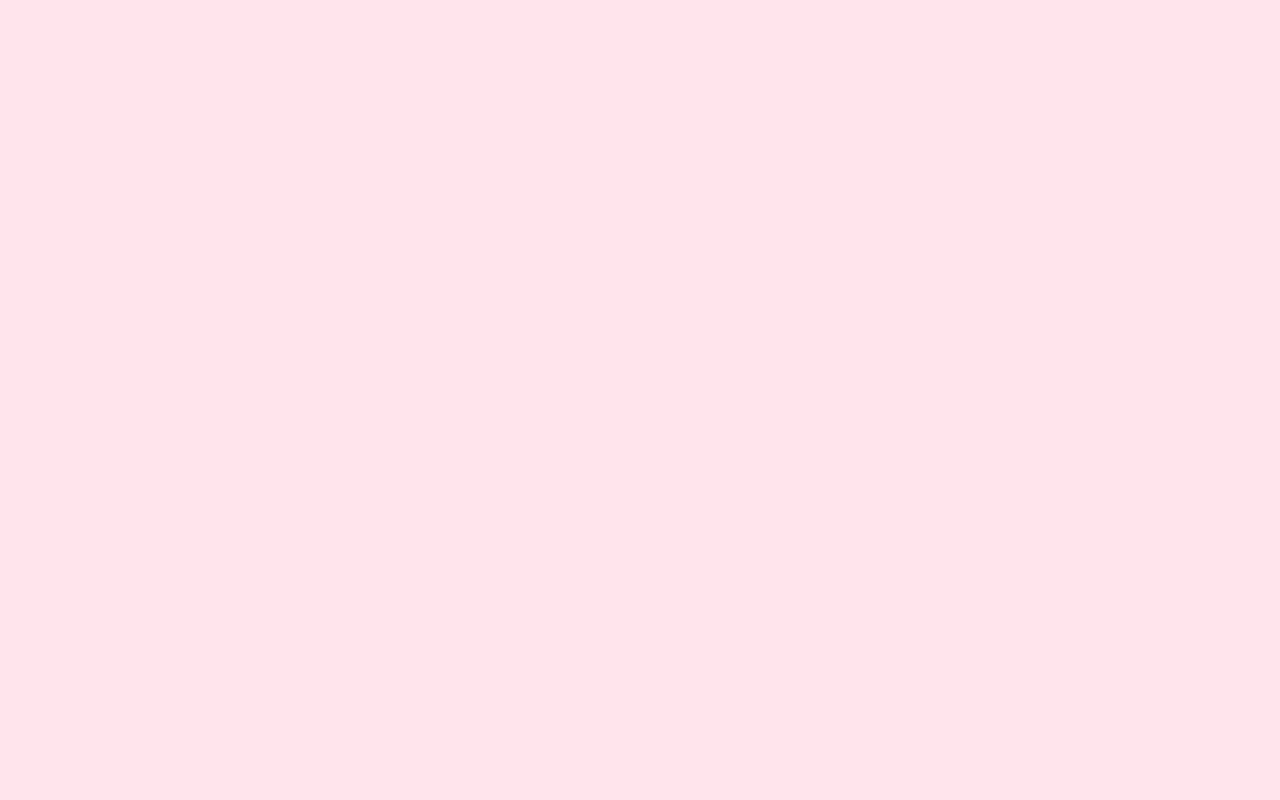
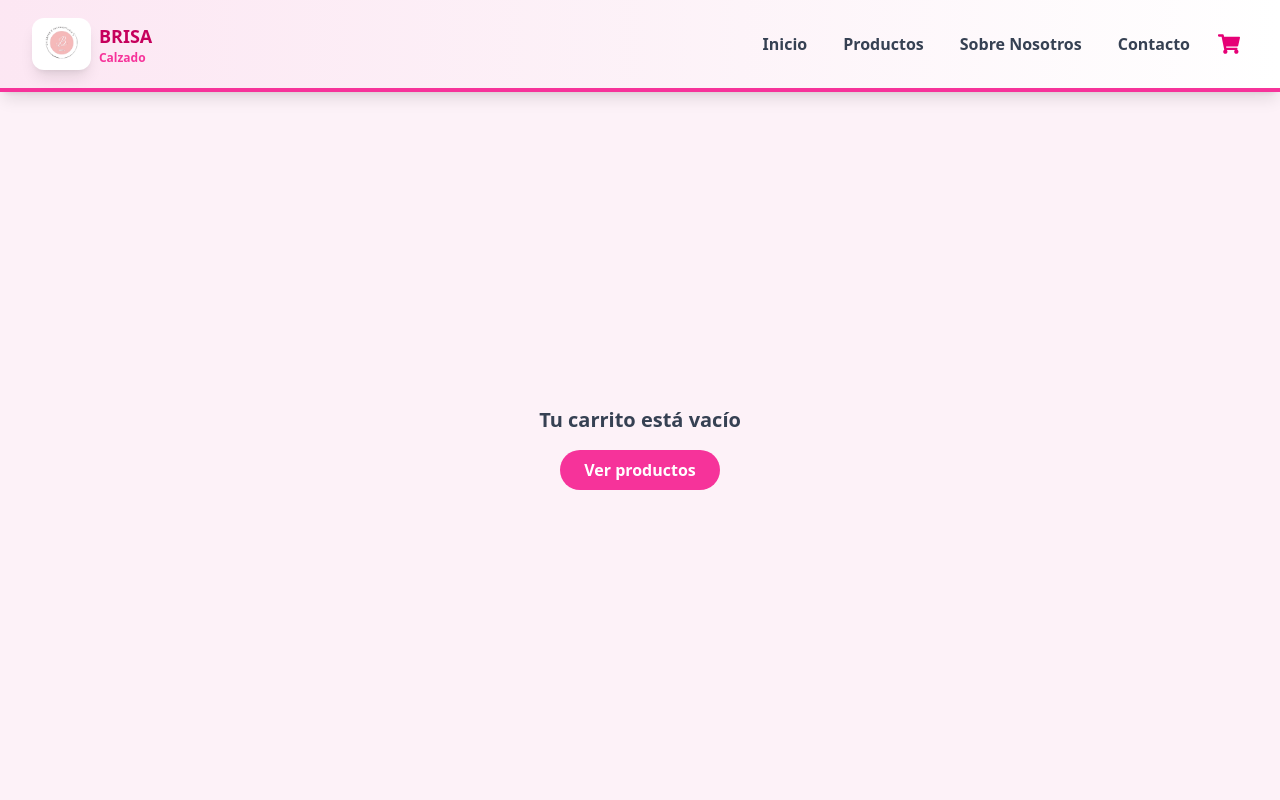
Before and after one commit to SantiagoPerezAgustin/BrisaCalzado, a React (Vite) app in the folder Frontend/: page /cart in a window 1280 px wide. Before the commit this address had no page. Shown: the top 800 px of the page. Built offline with nearby package versions, Linux system fonts and the light colour scheme.

Commit message:
Empiezo a crear un carrito

```diff
--- a/Frontend/src/App.jsx
+++ b/Frontend/src/App.jsx
@@ -1,23 +1,28 @@
 import React from "react";
 import { BrowserRouter, Routes, Route } from "react-router-dom";
+import { CartProvider } from "./context/CartContext";
 import Home from "./page/Home";
 import Proyecto from "./components/Proyecto/Proyecto";
 import "./App.css";
 import "@fortawesome/fontawesome-free/css/all.min.css";
 import SobreNosotrosPage from "./page/SobreNosotrosPage";
 import Products from "./page/Products";
+import Cart from "./page/Cart";
 
 function App() {
   return (
     <BrowserRouter>
+      <CartProvider>
         <div className="flex flex-col min-h-screen bg-pink-lighter">
           <Routes>
             <Route path="/" element={<Home />} />
             <Route path="/proyecto/:id" element={<Proyecto />} />
             <Route path="/sobre-nosotros" element={<SobreNosotrosPage />} />
-          <Route path="/products" element={<Products />} /> {/* nueva ruta */}
+            <Route path="/products" element={<Products />} />
+            <Route path="/cart" element={<Cart />} />
           </Routes>
         </div>
+      </CartProvider>
     </BrowserRouter>
   );
 }
--- a/Frontend/src/components/Navbar/Navbar.jsx
+++ b/Frontend/src/components/Navbar/Navbar.jsx
@@ -1,10 +1,13 @@
 import React, { useState } from "react";
 import { motion } from "framer-motion";
 import { FaShoppingCart, FaHeart, FaSearch, FaBars, FaTimes } from "react-icons/fa";
+import { Link } from "react-router-dom";
+import { useCart } from "../../context/CartContext";
 import LogoBrisa from "../../assets/image_transparente-removebg-preview.png";
 
 function MyNavbar() {
   const [isOpen, setIsOpen] = useState(false);
+  const { totalItems } = useCart();
 
   const navVariants = {
     hidden: { opacity: 0, y: -30 },
@@ -63,7 +66,9 @@ function MyNavbar() {
               className="flex flex-col"
             >
               <span className="font-black text-lg text-pink-700">BRISA</span>
-              <span className="text-xs text-pink-500 font-semibold">Calzado</span>
+              <span className="text-xs text-pink-500 font-semibold">
+                Calzado
+              </span>
             </motion.div>
           </motion.a>
 
@@ -93,6 +98,18 @@ function MyNavbar() {
                 />
               </motion.a>
             ))}
+            <Link
+              to="/cart"
+              className="relative text-gray-700 font-bold p-2 rounded-full hover:bg-pink-100 transition-all"
+              aria-label="Carrito"
+            >
+              <FaShoppingCart size={22} className="text-pink-600" />
+              {totalItems > 0 && (
+                <span className="absolute -top-1 -right-1 bg-pink-500 text-white text-xs font-bold min-w-[18px] h-[18px] rounded-full flex items-center justify-center">
+                  {totalItems > 99 ? "99+" : totalItems}
+                </span>
+              )}
+            </Link>
           </div>
 
           {/* Mobile Menu Button */}
@@ -146,6 +163,18 @@ function MyNavbar() {
                 {link.label}
               </motion.a>
             ))}
+            <Link
+              to="/cart"
+              onClick={() => setIsOpen(false)}
+              className="flex items-center justify-center gap-2 text-gray-700 font-bold px-4 py-3 rounded-lg hover:bg-pink-100"
+            >
+              <FaShoppingCart className="text-pink-600" /> Carrito
+              {totalItems > 0 && (
+                <span className="bg-pink-500 text-white text-xs font-bold px-2 py-0.5 rounded-full">
+                  {totalItems}
+                </span>
+              )}
+            </Link>
             {/* Mobile Icons */}
           </motion.div>
         </motion.div>
--- a/Frontend/src/components/ProductPage/ProductModal.jsx
+++ b/Frontend/src/components/ProductPage/ProductModal.jsx
@@ -1,4 +1,5 @@
 import React from "react";
+import { useCart } from "../../context/CartContext";
 
 const PLACEHOLDER = "/producto-placeholder.jpg";
 
@@ -10,6 +11,13 @@ function getImageSrc(url) {
 
 export default function ProductModal({ product, onClose }) {
   if (!product) return null;
+
+  const { addToCart } = useCart();
+
+  const handleAddToCart = () => {
+    addToCart(product);
+    onClose();
+  };
 
   return (
     <div
@@ -57,7 +65,13 @@ export default function ProductModal({ product, onClose }) {
             </div>
           </div>
 
-          <div className="mt-6 flex justify-end">
+          <div className="mt-6 flex justify-end gap-3">
+            <button
+              onClick={handleAddToCart}
+              className="bg-pink-500 hover:bg-pink-600 text-white font-bold px-5 py-2 rounded-lg"
+            >
+              Agregar al carrito
+            </button>
             <button
               onClick={onClose}
               className="bg-gray-900 hover:bg-black text-white font-bold px-5 py-2 rounded-lg"
--- a/Frontend/src/components/ProductPage/ProductsGrid.jsx
+++ b/Frontend/src/components/ProductPage/ProductsGrid.jsx
@@ -1,4 +1,5 @@
 import React from "react";
+import { useCart } from "../../context/CartContext";
 
 const PLACEHOLDER = "/producto-placeholder.jpg"; // imagen local en public
 
@@ -46,7 +47,13 @@ export default function ProductsGrid({ productos, onView }) {
               <span className="text-xs font-semibold text-gray-500">
                 {producto?.categoria?.nombre || "Sin categoría"}
               </span>
-
+              <div className="flex gap-2">
+                <button
+                  onClick={() => addToCart(producto)}
+                  className="bg-pink-400 hover:bg-pink-500 text-white font-bold py-2 px-3 rounded-full text-sm"
+                >
+                  Agregar
+                </button>
                 <button
                   onClick={() => onView(producto)}
                   className="bg-pink-500 hover:bg-pink-600 text-white font-bold py-2 px-4 rounded-full transition-all"
@@ -56,6 +63,7 @@ export default function ProductsGrid({ productos, onView }) {
               </div>
             </div>
           </div>
+        </div>
       ))}
     </div>
   );
--- /dev/null
+++ b/Frontend/src/context/CartContext.jsx
@@ -0,0 +1,76 @@
+import React, { createContext, useContext, useState, useEffect } from "react";
+
+const CART_KEY = "brisa_cart";
+
+const CartContext = createContext(null);
+
+export function CartProvider({ children }) {
+  const [items, setItems] = useState([]);
+
+  useEffect(() => {
+    try {
+      const saved = localStorage.getItem(CART_KEY);
+      if (saved) setItems(JSON.parse(saved));
+    } catch (_) {}
+  }, []);
+
+  useEffect(() => {
+    localStorage.setItem(CART_KEY, JSON.stringify(items));
+  }, [items]);
+
+  const addToCart = (producto, cantidad = 1) => {
+    setItems((prev) => {
+      const exist = prev.find((i) => i.id === producto.id);
+      if (exist) {
+        return prev.map((i) =>
+          i.id === producto.id ? { ...i, cantidad: i.cantidad + cantidad } : i,
+        );
+      }
+      return [
+        ...prev,
+        {
+          id: producto.id,
+          nombre: producto.nombre,
+          precio: producto.precio,
+          imagen: producto.imagen,
+          cantidad,
+        },
+      ];
+    });
+  };
+
+  const removeFromCart = (id) => {
+    setItems((prev) => prev.filter((i) => i.id !== id));
+  };
+
+  const updateQuantity = (id, cantidad) => {
+    if (cantidad < 1) {
+      removeFromCart(id);
+      return;
+    }
+    setItems((prev) => prev.map((i) => (i.id === id ? { ...i, cantidad } : i)));
+  };
+
+  const clearCart = () => setItems([]);
+
+  const totalItems = items.reduce((acc, i) => acc + i.cantidad, 0);
+  const totalPrice = items.reduce((acc, i) => acc + i.precio * i.cantidad, 0);
+
+  const value = {
+    items,
+    addToCart,
+    removeFromCart,
+    updateQuantity,
+    clearCart,
+    totalItems,
+    totalPrice,
+  };
+
+  return <CartContext.Provider value={value}>{children}</CartContext.Provider>;
+}
+
+export function useCart() {
+  const ctx = useContext(CartContext);
+  if (!ctx) throw new Error("useCart debe usarse dentro de CartProvider");
+  return ctx;
+}
--- /dev/null
+++ b/Frontend/src/page/Cart.jsx
@@ -0,0 +1,107 @@
+import React from "react";
+import { Link } from "react-router-dom";
+import MyNavbar from "../components/Navbar/Navbar";
+import Footer from "../components/Footer/Footer";
+import { useCart } from "../context/CartContext";
+
+const PLACEHOLDER = "/producto-placeholder.jpg";
+
+function getImageSrc(url) {
+  if (!url) return PLACEHOLDER;
+  if (String(url).includes("example.com")) return PLACEHOLDER;
+  return url;
+}
+
+export default function Cart() {
+  const { items, removeFromCart, updateQuantity, totalPrice, totalItems } =
+    useCart();
+
+  if (items.length === 0) {
+    return (
+      <>
+        <MyNavbar />
+        <main className="pt-24 min-h-screen bg-pink-50 flex items-center justify-center">
+          <div className="text-center">
+            <p className="text-xl text-gray-700 font-semibold mb-4">
+              Tu carrito está vacío
+            </p>
+            <Link
+              to="/products"
+              className="inline-block bg-pink-500 hover:bg-pink-600 text-white font-bold py-2 px-6 rounded-full"
+            >
+              Ver productos
+            </Link>
+          </div>
+        </main>
+        <Footer />
+      </>
+    );
+  }
+
+  return (
+    <>
+      <MyNavbar />
+      <main className="pt-24 min-h-screen bg-pink-50">
+        <div className="max-w-4xl mx-auto px-4 py-10">
+          <h1 className="text-3xl font-bold text-pink-800 mb-8">
+            Carrito ({totalItems} {totalItems === 1 ? "producto" : "productos"})
+          </h1>
+
+          <div className="space-y-4">
+            {items.map((item) => (
+              <div
+                key={item.id}
+                className="bg-white border-2 border-pink-100 rounded-xl p-4 flex flex-wrap items-center gap-4"
+              >
+                <img
+                  src={getImageSrc(item.imagen)}
+                  alt={item.nombre}
+                  className="w-20 h-20 object-cover rounded-lg"
+                  onError={(e) => {
+                    e.currentTarget.onerror = null;
+                    e.currentTarget.src = PLACEHOLDER;
+                  }}
+                />
+                <div className="flex-1 min-w-[140px]">
+                  <h3 className="font-bold text-gray-800">{item.nombre}</h3>
+                  <p className="text-pink-600 font-semibold">${item.precio}</p>
+                </div>
+                <div className="flex items-center gap-2">
+                  <button
+                    onClick={() => updateQuantity(item.id, item.cantidad - 1)}
+                    className="w-8 h-8 rounded-full bg-pink-200 hover:bg-pink-300 font-bold"
+                  >
+                    −
+                  </button>
+                  <span className="w-8 text-center font-semibold">
+                    {item.cantidad}
+                  </span>
+                  <button
+                    onClick={() => updateQuantity(item.id, item.cantidad + 1)}
+                    className="w-8 h-8 rounded-full bg-pink-200 hover:bg-pink-300 font-bold"
+                  >
+                    +
+                  </button>
+                </div>
+                <button
+                  onClick={() => removeFromCart(item.id)}
+                  className="text-red-600 hover:text-red-800 font-semibold text-sm"
+                >
+                  Quitar
+                </button>
+              </div>
+            ))}
+          </div>
+
+          <div className="mt-8 p-4 bg-white border-2 border-pink-200 rounded-xl">
+            <p className="text-xl font-bold text-gray-800">
+              Total:{" "}
+              <span className="text-pink-600">${totalPrice.toFixed(2)}</span>
+            </p>
+          </div>
+        </div>
+      </main>
+      <Footer />
+    </>
+  );
+}
```
Lines whose indentation alone changed are shown as unchanged.
